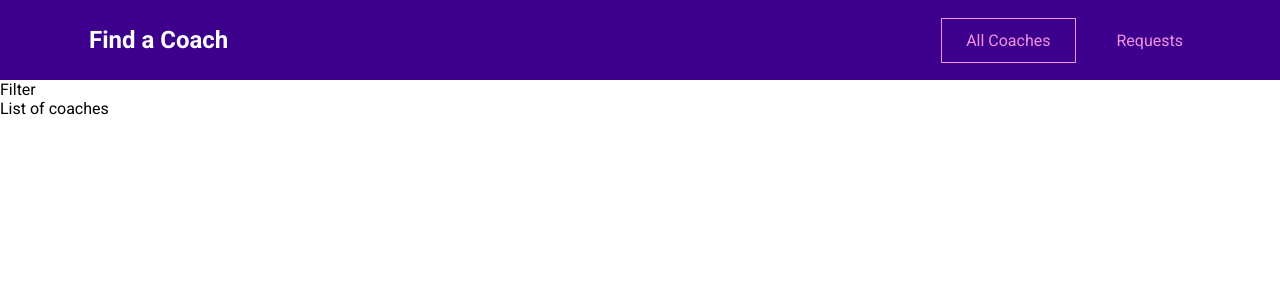
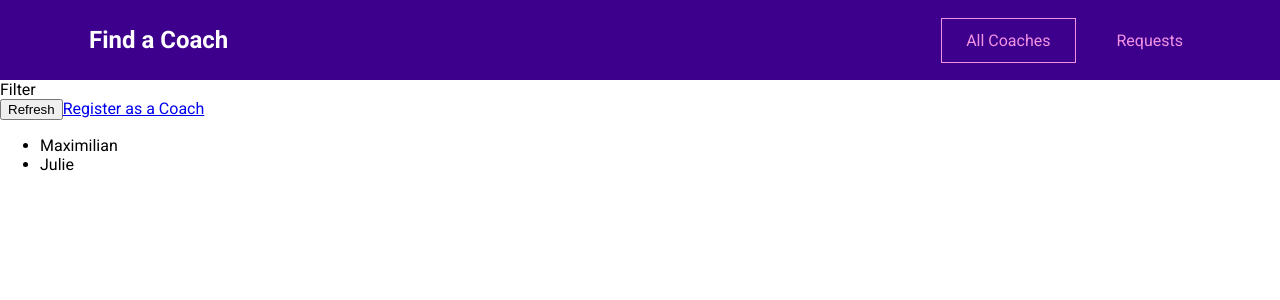
Before and after one commit to plarrea/vue-coach-finder-app, a Vue app: page /coaches in a window 1280 px wide. Shown: the top 300 px of the page. Built offline with nearby package versions, Linux system fonts and the light colour scheme.

Commit message:
store and modules

```diff
--- a/src/main.js
+++ b/src/main.js
@@ -1,9 +1,11 @@
 import { createApp } from "vue";
 import App from "./App.vue";
 import router from "./router";
+import store from "./store";
 
 const app = createApp(App);
 
 app.use(router);
+app.use(store);
 
 app.mount("#app");
--- a/src/pages/coaches/CoachDetails.vue
+++ b/src/pages/coaches/CoachDetails.vue
@@ -1,3 +1,5 @@
 <template>
   <section>Coach Details</section>
+  <router-view></router-view>
+  <router-link to="/coaches/c1/contact">Contact</router-link>
 </template>
--- a/src/pages/coaches/CoachesList.vue
+++ b/src/pages/coaches/CoachesList.vue
@@ -1,4 +1,28 @@
 <template>
   <section>Filter</section>
-  <section>List of coaches</section>
+  <section>
+    <div class="controls">
+      <button>Refresh</button>
+      <router-link to="/register">Register as a Coach</router-link>
+    </div>
+    <ul v-if="hasCoaches">
+      <li v-for="coach in filteredCoaches" :key="coach.id">
+        {{ coach.firstName }}
+      </li>
+    </ul>
+    <h3 v-else>No coaches found.</h3>
+  </section>
 </template>
+
+<script>
+export default {
+  computed: {
+    filteredCoaches() {
+      return this.$store.getters["coaches/coaches"];
+    },
+    hasCoaches() {
+      return this.$store.getters["coaches/hasCoaches"];
+    },
+  },
+};
+</script>
--- /dev/null
+++ b/src/store/index.js
@@ -0,0 +1,12 @@
+import { createStore } from "vuex";
+import coaches from "./modules/coaches";
+import requests from "./modules/requests";
+
+const store = createStore({
+  modules: {
+    coaches,
+    requests,
+  },
+});
+
+export default store;
--- /dev/null
+++ b/src/store/modules/coaches/actions.js
@@ -0,0 +1 @@
+export default {};
--- /dev/null
+++ b/src/store/modules/coaches/getters.js
@@ -0,0 +1,8 @@
+export default {
+  coaches(state) {
+    return state.coaches;
+  },
+  hasCoaches(state) {
+    return state.coaches && state.coaches.length > 0;
+  },
+};
--- /dev/null
+++ b/src/store/modules/coaches/index.js
@@ -0,0 +1,34 @@
+import actions from "./actions";
+import getters from "./getters";
+import mutations from "./mutations";
+
+export default {
+  namespaced: true,
+  state() {
+    return {
+      coaches: [
+        {
+          id: "c1",
+          firstName: "Maximilian",
+          lastName: "Schwarzmüller",
+          areas: ["frontend", "backend", "career"],
+          description:
+            "I'm Maximilian and I've worked as a freelance web developer for years. Let me help you become a developer as well!",
+          hourlyRate: 30,
+        },
+        {
+          id: "c2",
+          firstName: "Julie",
+          lastName: "Jones",
+          areas: ["frontend", "career"],
+          description:
+            "I am Julie and as a senior developer in a big tech company, I can help you get your first job or progress in your current role.",
+          hourlyRate: 30,
+        },
+      ],
+    };
+  },
+  mutations,
+  actions,
+  getters,
+};
--- /dev/null
+++ b/src/store/modules/coaches/mutations.js
@@ -0,0 +1 @@
+export default {};
--- /dev/null
+++ b/src/store/modules/requests/actions.js
@@ -0,0 +1 @@
+export default {};
--- /dev/null
+++ b/src/store/modules/requests/getters.js
@@ -0,0 +1 @@
+export default {};
--- /dev/null
+++ b/src/store/modules/requests/index.js
@@ -0,0 +1,11 @@
+import actions from "./actions";
+import getters from "./getters";
+import mutations from "./mutations";
+
+export default {
+  namespaced: true,
+  state() {},
+  mutations,
+  actions,
+  getters,
+};
--- /dev/null
+++ b/src/store/modules/requests/mutations.js
@@ -0,0 +1 @@
+export default {};
```
